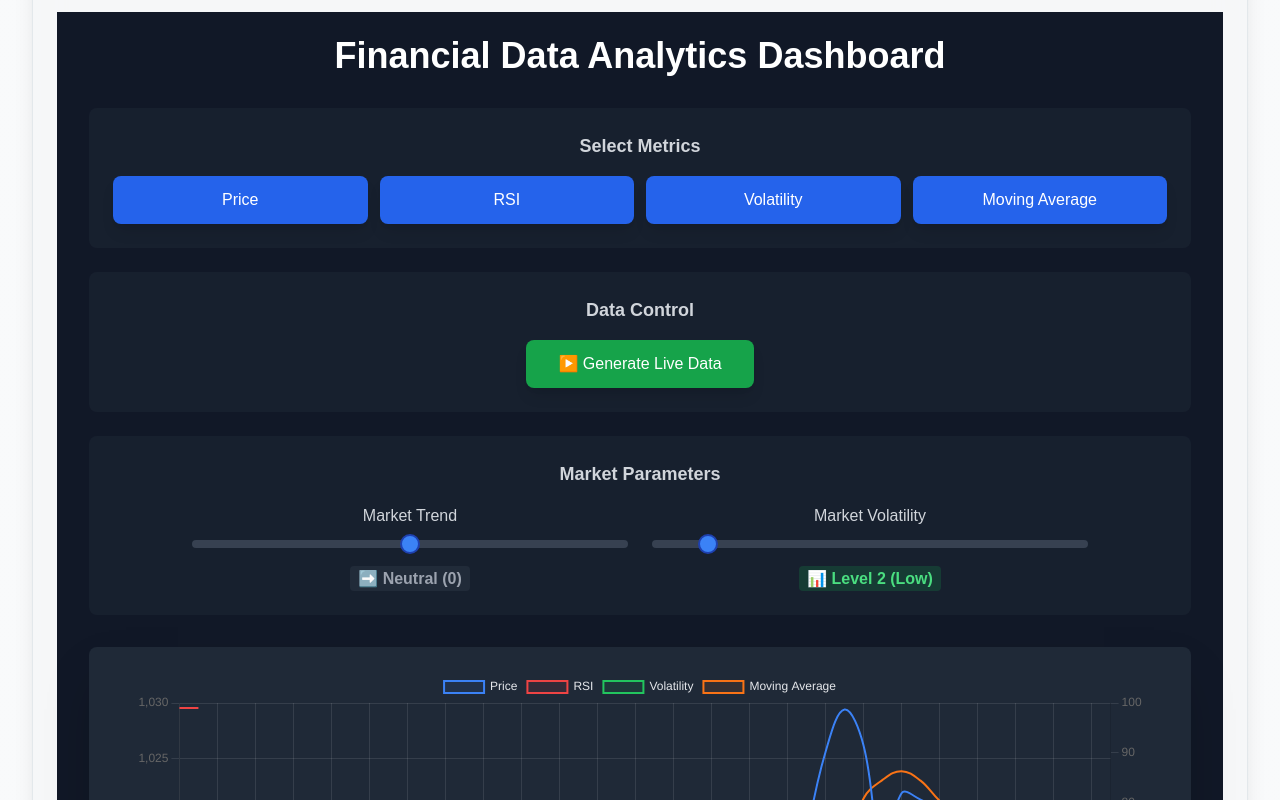
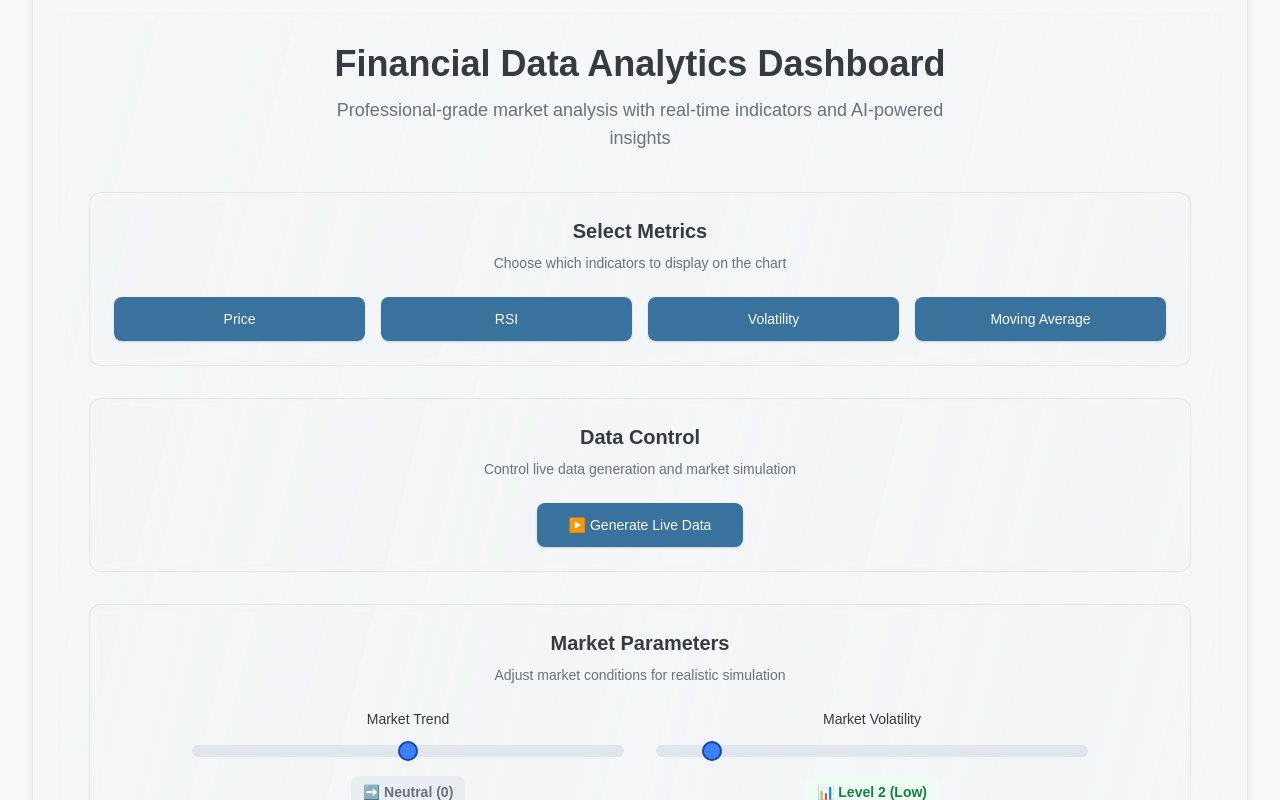
Before and after one commit to YashPalav-26/TradePro, a Next.js app: page /dataanalytics in a window 1280 px wide. Shown: the part 600-1400 px from the top of the page. Built offline with nearby package versions, Linux system fonts and the light colour scheme.

Commit message:
modifications in the nextjs config file as well as in dataanlytics pg

```diff
--- a/next.config.mjs
+++ b/next.config.mjs
@@ -20,6 +20,8 @@ const nextConfig = {
   },
   */
 
+  transpilePackages: ['framer-motion'],
+
   images: {
     remotePatterns: [
       {
--- a/src/components/DataAnalyticsDashboard.tsx
+++ b/src/components/DataAnalyticsDashboard.tsx
@@ -3,6 +3,7 @@
 import { useState, useEffect, useMemo } from "react";
 import { Line } from "react-chartjs-2";
 import { Chart, ChartData, registerables } from "chart.js";
+import { motion } from "framer-motion";
 import TradingBot from "@/components/TradingBot";
 
 Chart.register(...registerables);
@@ -339,32 +340,50 @@ const DataAnalyticsDashboard = () => {
   };
 
   return (
-    <div className="min-h-screen bg-gray-900 text-white">
+    <div className="min-h-screen bg-gradient-to-br from-card/40 via-card/20 to-card/40 backdrop-blur-sm text-foreground">
       {/* Container with responsive padding */}
-      <div className="px-3 sm:px-4 md:px-6 lg:px-8 py-4 sm:py-6">
-        {/* Header - Responsive typography */}
-        <div className="text-center mb-6 sm:mb-8">
-          <h2 className="text-xl sm:text-2xl md:text-3xl lg:text-4xl font-bold">
+      <div className="px-4 sm:px-6 lg:px-8 py-6 sm:py-8">
+        {/* Header - Enhanced typography */}
+        <motion.div
+          className="text-center mb-8 sm:mb-10"
+          initial={{ opacity: 0, y: 20 }}
+          animate={{ opacity: 1, y: 0 }}
+          transition={{ duration: 0.6 }}
+        >
+          <h2 className="text-2xl sm:text-3xl md:text-4xl font-bold text-foreground mb-3">
             Financial Data Analytics Dashboard
           </h2>
-        </div>
+          <p className="text-muted-foreground text-lg max-w-2xl mx-auto">
+            Professional-grade market analysis with real-time indicators and AI-powered insights
+          </p>
+        </motion.div>
 
-        {/* Controls Section */}
-        <div className="space-y-4 sm:space-y-6 mb-6 sm:mb-8">
+        {/* Controls Section - Enhanced */}
+        <div className="space-y-6 sm:space-y-8 mb-8 sm:mb-10">
           {/* Metric Selection Buttons */}
-          <div className="bg-gray-800/50 rounded-lg p-3 sm:p-4 md:p-6">
-            <h3 className="text-sm sm:text-base md:text-lg font-semibold mb-3 sm:mb-4 text-center text-gray-300">
+          <motion.div
+            className="bg-card/60 backdrop-blur-sm rounded-xl border border-border/50 p-6"
+            initial={{ opacity: 0, y: 20 }}
+            animate={{ opacity: 1, y: 0 }}
+            transition={{ duration: 0.6, delay: 0.1 }}
+          >
+            <div className="text-center mb-6">
+              <h3 className="text-lg sm:text-xl font-bold text-foreground mb-2">
                 Select Metrics
               </h3>
-            <div className="grid grid-cols-2 sm:grid-cols-4 gap-2 sm:gap-3">
+              <p className="text-sm text-muted-foreground">
+                Choose which indicators to display on the chart
+              </p>
+            </div>
+            <div className="grid grid-cols-2 sm:grid-cols-4 gap-3 sm:gap-4">
               {["Price", "RSI", "Volatility", "Moving Average"].map(
-                (metric) => (
-                  <button
+                (metric, index) => (
+                  <motion.button
                     key={metric}
-                    className={`px-2 sm:px-4 md:px-6 py-2 sm:py-3 rounded-md sm:rounded-lg text-xs sm:text-sm md:text-base font-medium transition-all duration-200 ${
+                    className={`px-4 sm:px-6 py-3 rounded-lg text-sm font-medium transition-all duration-300 shadow-sm hover:shadow-md ${
                       selectedMetrics.includes(metric)
-                        ? "bg-blue-600 hover:bg-blue-700 text-white shadow-lg"
-                        : "bg-gray-700 hover:bg-gray-600 text-gray-300"
+                        ? "bg-primary text-primary-foreground shadow-primary/25"
+                        : "bg-muted/50 text-muted-foreground hover:bg-muted hover:text-foreground border border-border/50"
                     }`}
                     onClick={() =>
                       setSelectedMetrics((prev) =>
@@ -373,42 +392,74 @@ const DataAnalyticsDashboard = () => {
                           : [...prev, metric]
                       )
                     }
+                    whileHover={{ scale: 1.05 }}
+                    whileTap={{ scale: 0.95 }}
+                    initial={{ opacity: 0, y: 20 }}
+                    animate={{ opacity: 1, y: 0 }}
+                    transition={{ delay: index * 0.1 }}
                   >
                     {metric}
-                  </button>
+                  </motion.button>
                 )
               )}
             </div>
-          </div>
+          </motion.div>
 
           {/* Live Data Toggle */}
-          <div className="bg-gray-800/50 rounded-lg p-3 sm:p-4 md:p-6">
-            <h3 className="text-sm sm:text-base md:text-lg font-semibold mb-3 sm:mb-4 text-center text-gray-300">
+          <motion.div
+            className="bg-card/60 backdrop-blur-sm rounded-xl border border-border/50 p-6"
+            initial={{ opacity: 0, y: 20 }}
+            animate={{ opacity: 1, y: 0 }}
+            transition={{ duration: 0.6, delay: 0.2 }}
+          >
+            <div className="text-center mb-6">
+              <h3 className="text-lg sm:text-xl font-bold text-foreground mb-2">
                 Data Control
               </h3>
+              <p className="text-sm text-muted-foreground">
+                Control live data generation and market simulation
+              </p>
+            </div>
             <div className="flex justify-center">
-              <button
-                className={`px-4 sm:px-6 md:px-8 py-2 sm:py-3 rounded-md sm:rounded-lg text-xs sm:text-sm md:text-base font-medium transition-all duration-200 ${
+              <motion.button
+                className={`px-6 sm:px-8 py-3 rounded-lg text-sm font-medium transition-all duration-300 shadow-sm hover:shadow-md ${
                   isLive
-                    ? "bg-red-600 hover:bg-red-700 text-white"
-                    : "bg-green-600 hover:bg-green-700 text-white"
-                } shadow-lg`}
+                    ? "bg-destructive hover:bg-destructive/90 text-destructive-foreground shadow-destructive/25"
+                    : "bg-primary hover:bg-primary/90 text-primary-foreground shadow-primary/25"
+                }`}
                 onClick={() => setIsLive((prev) => !prev)}
+                whileHover={{ scale: 1.05 }}
+                whileTap={{ scale: 0.95 }}
               >
                 {isLive ? "⏸️ Pause Live Data" : "▶️ Generate Live Data"}
-              </button>
+              </motion.button>
             </div>
-          </div>
+          </motion.div>
 
           {/* Market Controls */}
-          <div className="bg-gray-800/50 rounded-lg p-3 sm:p-4 md:p-6">
-            <h3 className="text-sm sm:text-base md:text-lg font-semibold mb-3 sm:mb-4 text-center text-gray-300">
+          <motion.div
+            className="bg-card/60 backdrop-blur-sm rounded-xl border border-border/50 p-6"
+            initial={{ opacity: 0, y: 20 }}
+            animate={{ opacity: 1, y: 0 }}
+            transition={{ duration: 0.6, delay: 0.3 }}
+          >
+            <div className="text-center mb-6">
+              <h3 className="text-lg sm:text-xl font-bold text-foreground mb-2">
                 Market Parameters
               </h3>
-            <div className="grid grid-cols-1 lg:grid-cols-2 gap-4 sm:gap-6 max-w-4xl mx-auto">
+              <p className="text-sm text-muted-foreground">
+                Adjust market conditions for realistic simulation
+              </p>
+            </div>
+            <div className="grid grid-cols-1 lg:grid-cols-2 gap-6 sm:gap-8 max-w-4xl mx-auto">
               {/* Market Trend Control */}
-              <div className="space-y-2 sm:space-y-3">
-                <label className="block text-xs sm:text-sm md:text-base font-medium text-center text-gray-300">
+              <motion.div
+                className="space-y-4"
+                initial={{ opacity: 0, x: -20 }}
+                animate={{ opacity: 1, x: 0 }}
+                transition={{ duration: 0.6, delay: 0.4 }}
+              >
+                <label className="block text-sm font-medium text-foreground text-center">
                   Market Trend
                 </label>
                 <input
@@ -418,17 +469,21 @@ const DataAnalyticsDashboard = () => {
                   step="1"
                   value={marketTrend}
                   onChange={(e) => setMarketTrend(parseInt(e.target.value))}
-                  className="w-full h-2 bg-gray-700 rounded-lg appearance-none cursor-pointer slider"
+                  className="w-full h-3 bg-muted rounded-lg appearance-none cursor-pointer slider"
                 />
                 <div className="text-center">
-                  <span
-                    className={`text-xs sm:text-sm md:text-base font-semibold px-2 py-1 rounded ${
+                  <motion.span
+                    className={`text-sm font-semibold px-3 py-2 rounded-lg ${
                       marketTrend < 0
-                        ? "bg-red-600/20 text-red-400"
+                        ? "bg-red-50 text-red-700 dark:bg-red-900/20 dark:text-red-400"
                         : marketTrend > 0
-                        ? "bg-green-600/20 text-green-400"
-                        : "bg-gray-600/20 text-gray-400"
+                        ? "bg-green-50 text-green-700 dark:bg-green-900/20 dark:text-green-400"
+                        : "bg-muted/50 text-muted-foreground"
                     }`}
+                    key={marketTrend}
+                    initial={{ scale: 0.8 }}
+                    animate={{ scale: 1 }}
+                    transition={{ duration: 0.3 }}
                   >
                     {marketTrend < 0
                       ? "📉 Bearish"
@@ -436,13 +491,18 @@ const DataAnalyticsDashboard = () => {
                       ? "📈 Bullish"
                       : "➡️ Neutral"}{" "}
                     ({marketTrend})
-                  </span>
+                  </motion.span>
                 </div>
-              </div>
+              </motion.div>
 
               {/* Market Volatility Control */}
-              <div className="space-y-2 sm:space-y-3">
-                <label className="block text-xs sm:text-sm md:text-base font-medium text-center text-gray-300">
+              <motion.div
+                className="space-y-4"
+                initial={{ opacity: 0, x: 20 }}
+                animate={{ opacity: 1, x: 0 }}
+                transition={{ duration: 0.6, delay: 0.5 }}
+              >
+                <label className="block text-sm font-medium text-foreground text-center">
                   Market Volatility
                 </label>
                 <input
@@ -453,17 +513,21 @@ const DataAnalyticsDashboard = () => {
                   onChange={(e) =>
                     setMarketVolatility(parseInt(e.target.value))
                   }
-                  className="w-full h-2 bg-gray-700 rounded-lg appearance-none cursor-pointer slider"
+                  className="w-full h-3 bg-muted rounded-lg appearance-none cursor-pointer slider"
                 />
                 <div className="text-center">
-                  <span
-                    className={`text-xs sm:text-sm md:text-base font-semibold px-2 py-1 rounded ${
+                  <motion.span
+                    className={`text-sm font-semibold px-3 py-2 rounded-lg ${
                       marketVolatility <= 3
-                        ? "bg-green-600/20 text-green-400"
+                        ? "bg-green-50 text-green-700 dark:bg-green-900/20 dark:text-green-400"
                         : marketVolatility <= 6
-                        ? "bg-yellow-600/20 text-yellow-400"
-                        : "bg-red-600/20 text-red-400"
+                        ? "bg-amber-50 text-amber-700 dark:bg-amber-900/20 dark:text-amber-400"
+                        : "bg-red-50 text-red-700 dark:bg-red-900/20 dark:text-red-400"
                     }`}
+                    key={marketVolatility}
+                    initial={{ scale: 0.8 }}
+                    animate={{ scale: 1 }}
+                    transition={{ duration: 0.3 }}
                   >
                     📊 Level {marketVolatility}
                     {marketVolatility <= 3 && " (Low)"}
@@ -471,40 +535,71 @@ const DataAnalyticsDashboard = () => {
                       marketVolatility <= 6 &&
                       " (Medium)"}
                     {marketVolatility > 6 && " (High)"}
-                  </span>
+                  </motion.span>
                 </div>
+              </motion.div>
             </div>
-            </div>
-          </div>
+          </motion.div>
         </div>
 
         {/* Chart Section */}
-        <div className="bg-gray-800 rounded-lg shadow-2xl p-2 sm:p-4 md:p-6 mb-6 sm:mb-8">
-          <div className="h-[250px] xs:h-[300px] sm:h-[400px] md:h-[500px] lg:h-[600px]">
+        <motion.div
+          className="bg-card/60 backdrop-blur-sm rounded-xl border border-border/50 shadow-xl p-6 mb-8"
+          initial={{ opacity: 0, y: 20 }}
+          animate={{ opacity: 1, y: 0 }}
+          transition={{ duration: 0.6, delay: 0.6 }}
+        >
+          <div className="mb-4">
+            <h3 className="text-xl sm:text-2xl font-bold text-foreground mb-2">
+              Live Market Chart
+            </h3>
+            <p className="text-muted-foreground">
+              Real-time price movements with technical indicators
+            </p>
+          </div>
+          <div className="h-[300px] sm:h-[400px] md:h-[500px] lg:h-[600px] bg-card/40 rounded-lg p-4">
             {chartData && chartData.datasets.length > 0 ? (
               <Line data={chartData} options={chartOptions} />
             ) : (
               <div className="h-full flex items-center justify-center">
-                <div className="text-center">
-                  <div className="animate-pulse text-2xl sm:text-3xl md:text-4xl mb-2">
-                    ⏳
+                <motion.div
+                  className="text-center"
+                  initial={{ opacity: 0 }}
+                  animate={{ opacity: 1 }}
+                  transition={{ duration: 0.5 }}
+                >
+                  <div className="animate-pulse text-3xl sm:text-4xl mb-4">
+                    📊
                   </div>
-                  <p className="text-gray-400 text-sm sm:text-base md:text-lg">
-                    Loading chart data or no metrics selected...
+                  <p className="text-muted-foreground text-base sm:text-lg mb-2">
+                    Loading chart data...
                   </p>
-                </div>
+                  <p className="text-sm text-muted-foreground/70">
+                    Select metrics above to display data
+                  </p>
+                </motion.div>
               </div>
             )}
           </div>
-        </div>
+        </motion.div>
 
         {/* Trading Bot Section */}
-        <div className="bg-gray-800/50 rounded-lg p-2 sm:p-4 md:p-6">
-          <h3 className="text-lg sm:text-xl md:text-2xl font-bold mb-4 sm:mb-6 text-center">
+        <motion.div
+          className="bg-card/60 backdrop-blur-sm rounded-xl border border-border/50 p-6"
+          initial={{ opacity: 0, y: 20 }}
+          animate={{ opacity: 1, y: 0 }}
+          transition={{ duration: 0.6, delay: 0.7 }}
+        >
+          <div className="text-center mb-6">
+            <h3 className="text-xl sm:text-2xl font-bold text-foreground mb-2">
               🤖 Algorithmic Trading Bot
             </h3>
+            <p className="text-muted-foreground">
+              AI-powered trading strategies and automated execution
+            </p>
+          </div>
           <TradingBot />
-        </div>
+        </motion.div>
       </div>
 
       {/* Custom styles for range sliders */}
```
Lines whose indentation alone changed are shown as unchanged.
